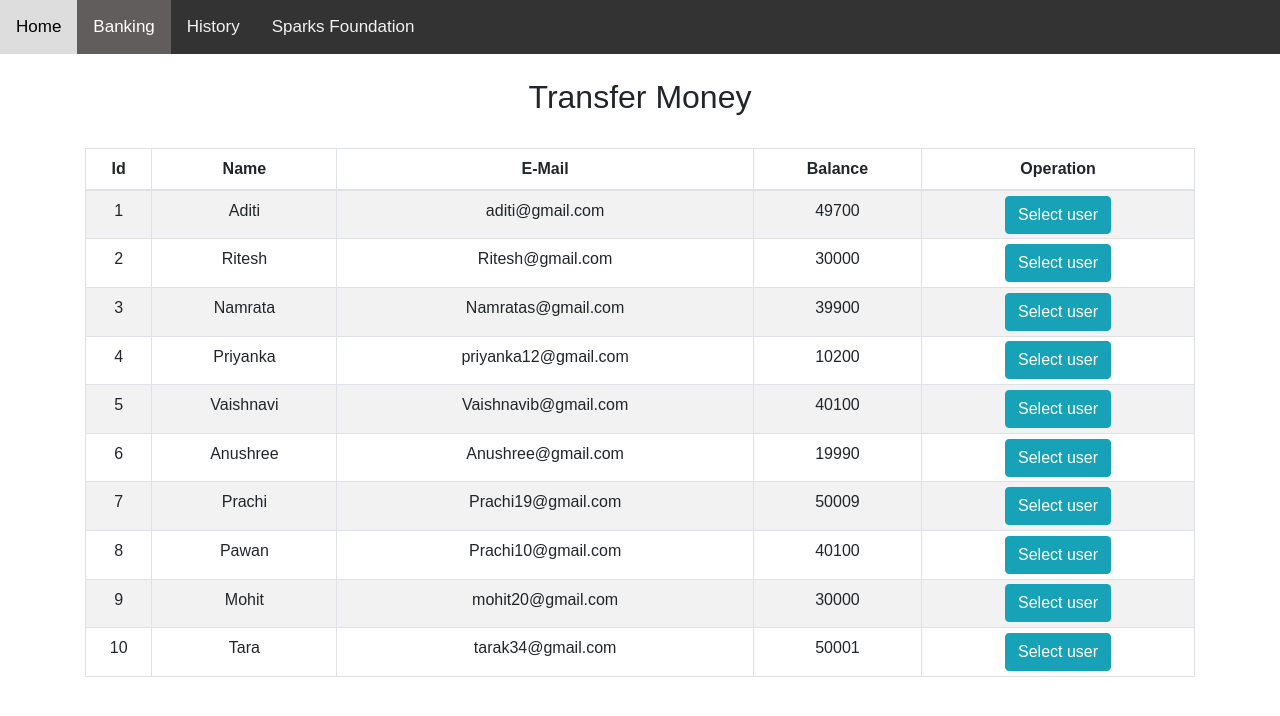
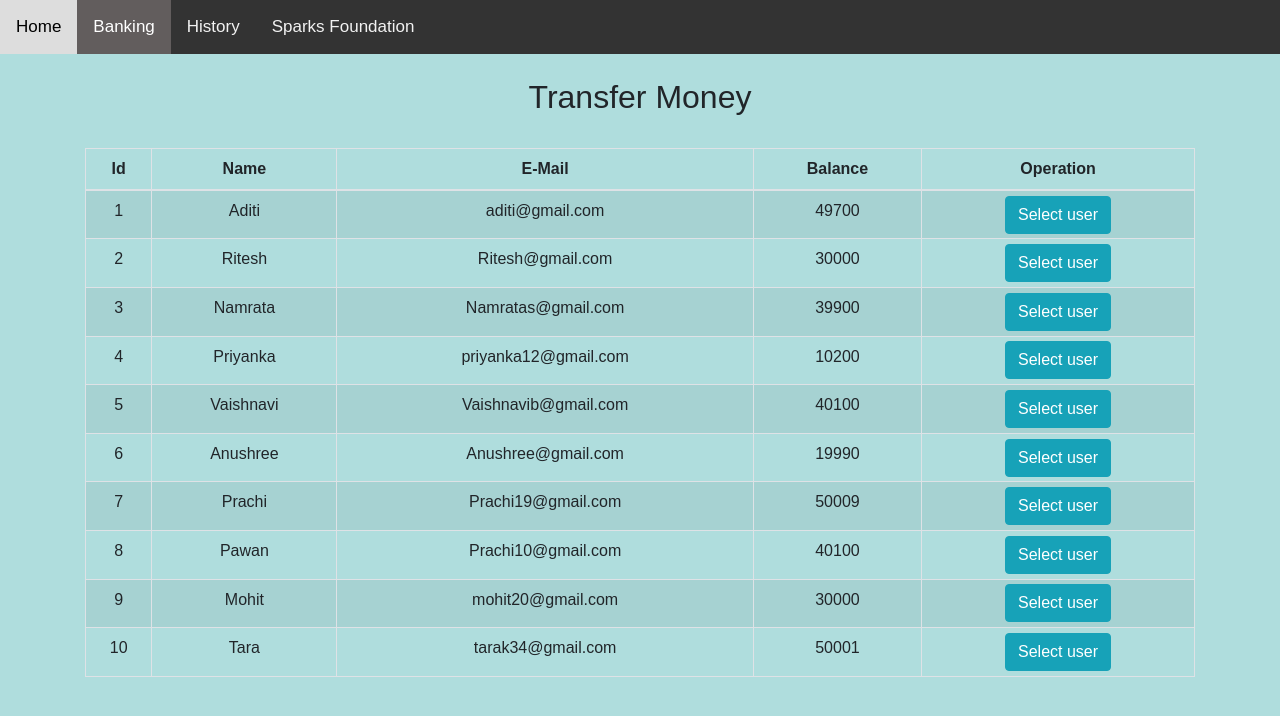
Before and after one commit to bhagatvaishnavi/BasicBankingSystem, a PHP site: page /transfermoney.php in a window 1280 px wide. Shown: the top 716 px of the page. Run offline with PHP 8.4, Linux system fonts and the light colour scheme; data comes from the database, SQL or seed files in the repository.

Commit message:
Update transfermoney.php

```diff
--- a/transfermoney.php
+++ b/transfermoney.php
@@ -10,7 +10,7 @@
 
 </style>
 </head>
-<body>
+<body style=" background-color: #AFDDDD;" >
 
 <div class="topnav" id="myTopnav">
   <a href="index.php" >Home</a>
```
